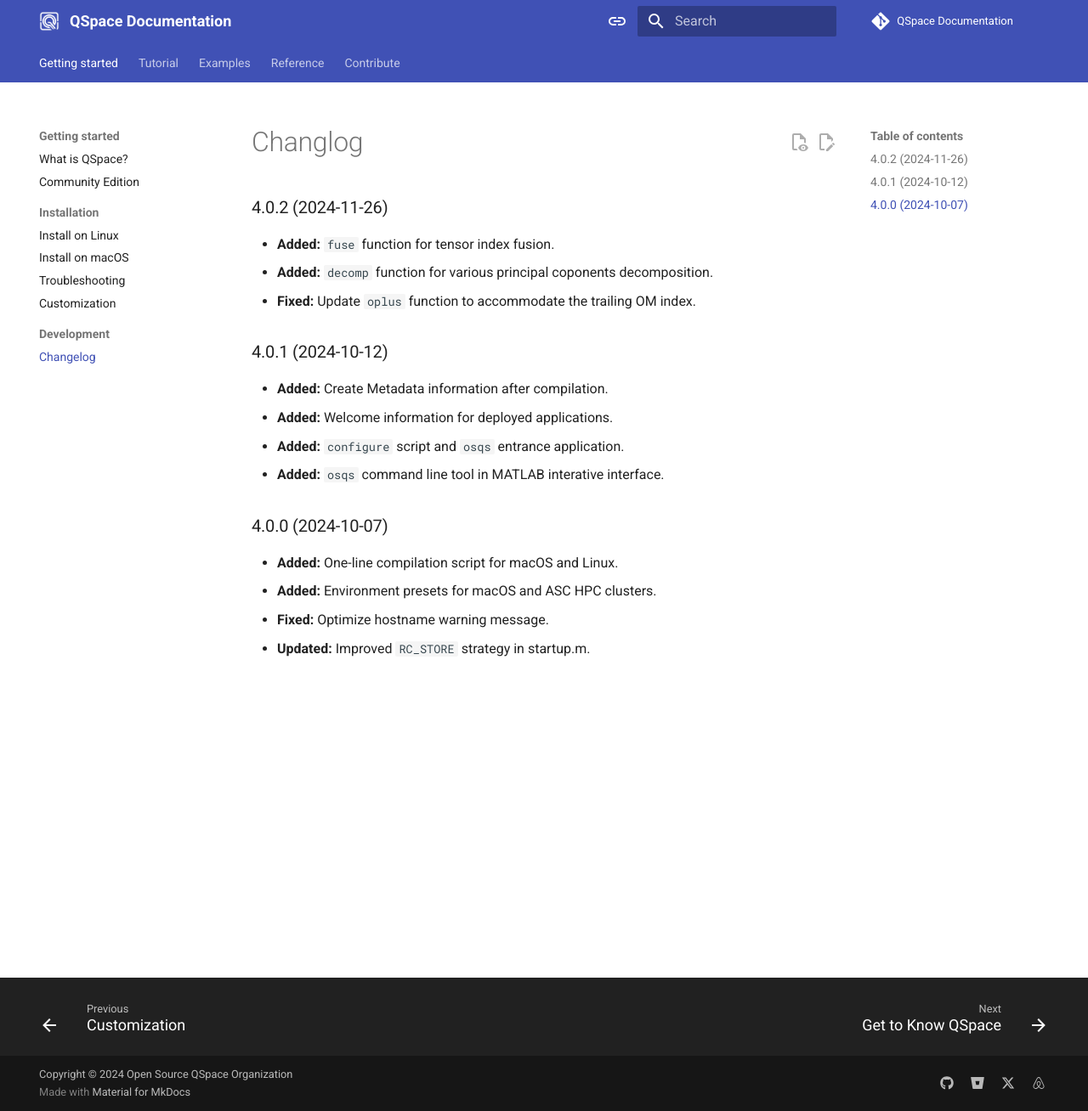
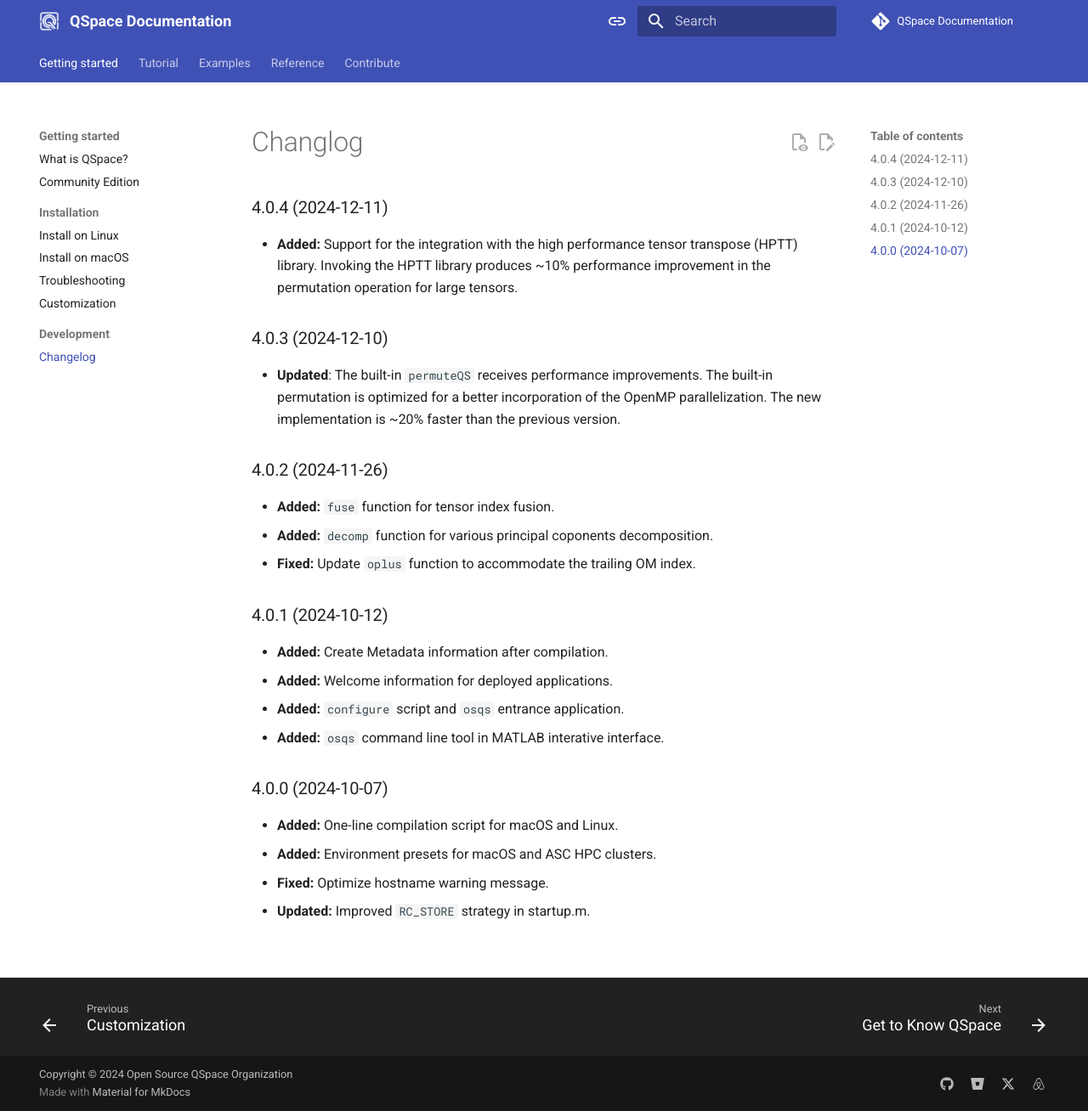
Before and after one commit to Open-Source-QSpace/QSpace-Documentation, an MkDocs documentation site: the page built from docs/changelog.md, in a window 1280 px wide and 1308 px high. Shown: the whole window at 85% size. Built offline with MkDocs 1.6.1 and Material for MkDocs 9.7.7, drawn with Linux system fonts in a browser that asks for light colours; comment, search, counter and statistics services are not loaded.

Commit message:
Update changelog for versions 4.0.3 and 4.0.4 with performance improvements and new features

```diff
--- a/docs/changelog.md
+++ b/docs/changelog.md
@@ -1,4 +1,18 @@
 # Changlog
+
+### 4.0.4 (2024-12-11)
+
+- **Added:** Support for the integration with the high performance tensor
+transpose (HPTT) library.
+  Invoking the HPTT library produces ~10% performance improvement in the
+  permutation operation for large tensors.
+
+### 4.0.3 (2024-12-10)
+
+- **Updated**: The built-in `permuteQS` receives performance improvements.
+  The built-in permutation is optimized for a better incorporation of the
+  OpenMP parallelization. The new implementation is ~20% faster than the
+  previous version.
 
 ### 4.0.2 (2024-11-26)
 
```
